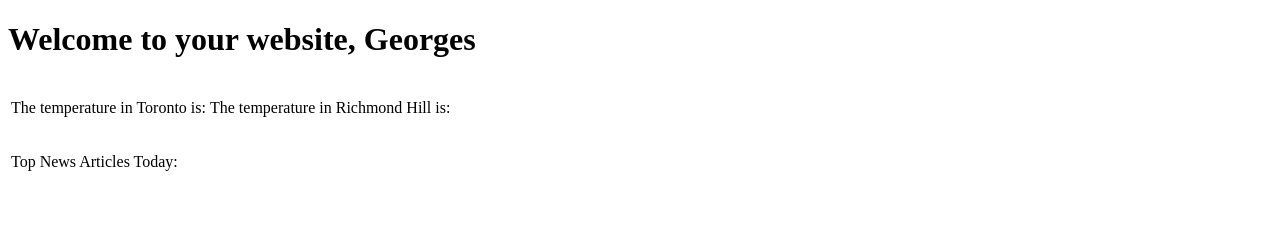
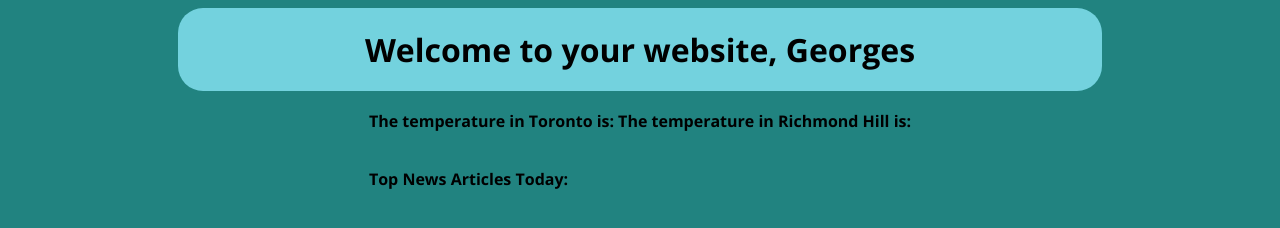
Before and after one commit to gohabs19/gohabs19.github.io, a plain HTML site: page index.html in a window 1280 px wide. Drawn offline with nearby package versions, Linux system fonts and the light colour scheme; no server answers.

Commit message:
Update index.html

```diff
--- a/index.html
+++ b/index.html
@@ -8,6 +8,9 @@
     </script>
     <meta charset="utf-8" />
     <title>Welcome, Georges</title>
+    <link rel="stylesheet" href="style.css">
+    <link rel="preconnect" href="https://fonts.gstatic.com">
+    <link href="https://fonts.googleapis.com/css2?family=Open+Sans:wght@700&display=swap" rel="stylesheet">
 </head>
 <body>
     <h1>Welcome to your website, Georges</h1>
```
